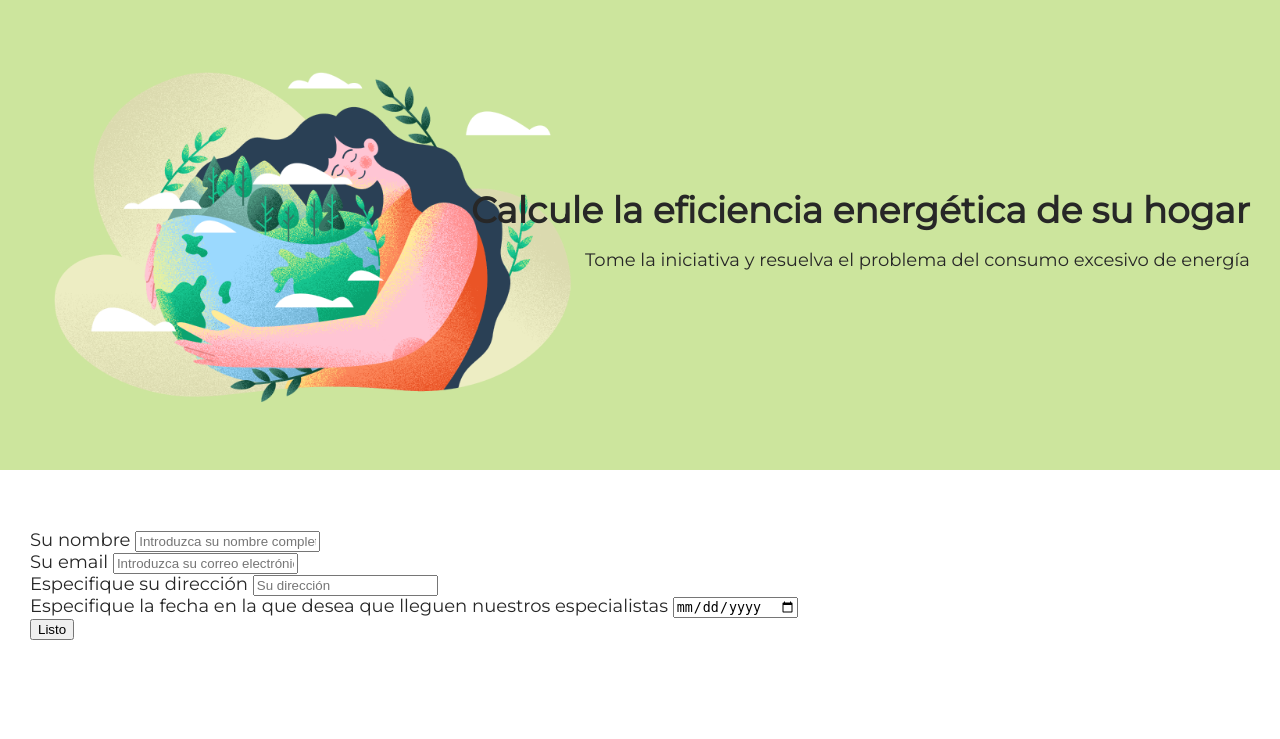
After one commit to AngelReye/calculator_esp-main, a Flask app: template templates/form.html in a window 1280 px wide. The commit adds this page. Shown: the top 739 px of the page. Run offline with Flask 3, Linux system fonts and the light colour scheme; the template is opened without the code that fills it, so the values that code supplies are empty.

Commit message:
Add files via upload

```diff
--- a/templates/end.html
+++ b/templates/end.html
@@ -33,6 +33,8 @@
         <img class="rez__img" src="../../static/img/planet_bad.svg" alt="">
         <span>Su resultado {{result}} kWh</span>
         <span>¡La eficiencia energética de tu hogar está por debajo de la media!</span>
+        <span>¿Quieres hacer del mundo un lugar mas ecológico? ¡Rellena el formulario y haremos un eco-construcción para ti! </span>
+        <a class="main_link" href="{{url_for('form')}}">Rellene el formulario</a>
         {%endif%}
     </div>
     {% endblock %}
--- /dev/null
+++ b/templates/form.html
@@ -0,0 +1,58 @@
+<!doctype html>
+<html lang="en">
+<head>
+  <meta charset="UTF-8">
+  <meta
+    name="viewport"
+    content="width=device-width, user-scalable=no, initial-scale=1.0, maximum-scale=1.0, minimum-scale=1.0"
+  >
+  <meta http-equiv="X-UA-Compatible" content="ie=edge">
+  <link rel="stylesheet" href="../../static/css/style.css">
+  <title>Calculadora de eficiencia energética para hogares inteligentes</title>
+</head>
+<body>
+  <header class="header">
+    <div class="header__text">
+      <h1>Calcule la eficiencia energética de su hogar</h1>
+      <p>Tome la iniciativa y resuelva el problema del consumo excesivo de energía</p>
+    </div>
+  </header>
+  <main>
+    {% block content %}
+    <form action="{{ url_for('submit_form') }}" method="post" class="form">
+      <div class="user">
+        <ul class="user-info">
+            <li class="user-info__item">
+
+                <label for="name">Su nombre</label>
+                <input type="text" name="name" id="name" placeholder="Introduzca su nombre completo" required>
+            </li>
+            <li class="user-info__item">
+                <!-- Tarea 4. Crear un campo de entrada para el correo electrónico del usuario -->
+                <label for="email">Su email</label>
+                <input type="email" name="email" id="email" placeholder="Introduzca su correo electrónico" required>
+            </li>
+        </ul>
+        <!--Campos para la dirección y el nombre-->
+        <ul class="address-date">
+            <li class="user-info__item">
+
+                <label for="address">Especifique su dirección</label>
+                <input type="text" name="address" id="address" placeholder="Su dirección" required>
+            </li>
+            <li class="user-info__item">
+
+                <label for="date">Especifique la fecha en la que desea que lleguen nuestros especialistas</label>
+                <input type="date" name="date" id="date" required>
+            </li>
+        </ul>
+    </div>
+    <button class="button" type="submit">Listo</button>
+    </form>
+    {% endblock %}
+  </main>
+  <footer>
+
+  </footer>
+</body>
+</html>
--- a/templates/lights.html
+++ b/templates/lights.html
@@ -39,7 +39,7 @@
       </li>
       <li class="list__item">
         <a href="{{size +"/2" }}">
-          <img class="item__img" src="../static/img/eco_energy.svg" alt="light">
+          <img class="item__img" src="../static/img/bombilla-verde.jpg.jpg" alt="light">
           <span>Bombillas ecologicas</span></a>
       </li>
     </ul>
```
Also changed, not shown: templates/form_result.html (added, +23 -0 lines).
